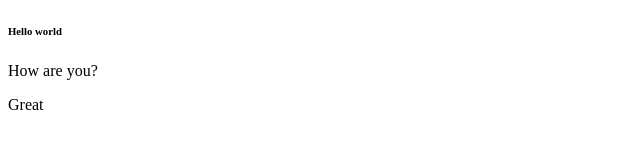
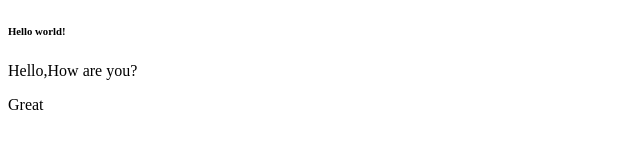
Before and after one commit to programmer9176/test-rep, a plain HTML site: page index.html in a window 1280 px wide. Shown: the full height of the page, 0-640 px from the left. Drawn offline with Linux system fonts and the light colour scheme.

Commit message:
added new text

```diff
--- a/index.html
+++ b/index.html
@@ -6,8 +6,8 @@
     <title>Document</title>
 </head>
 <body>
-    <h6>Hello world</h6>
-    <p>How are you?</p>
+    <h6>Hello world!</h6>
+    <p>Hello,How are you?</p>
     <p>Great</p>
 
 </body>
```
